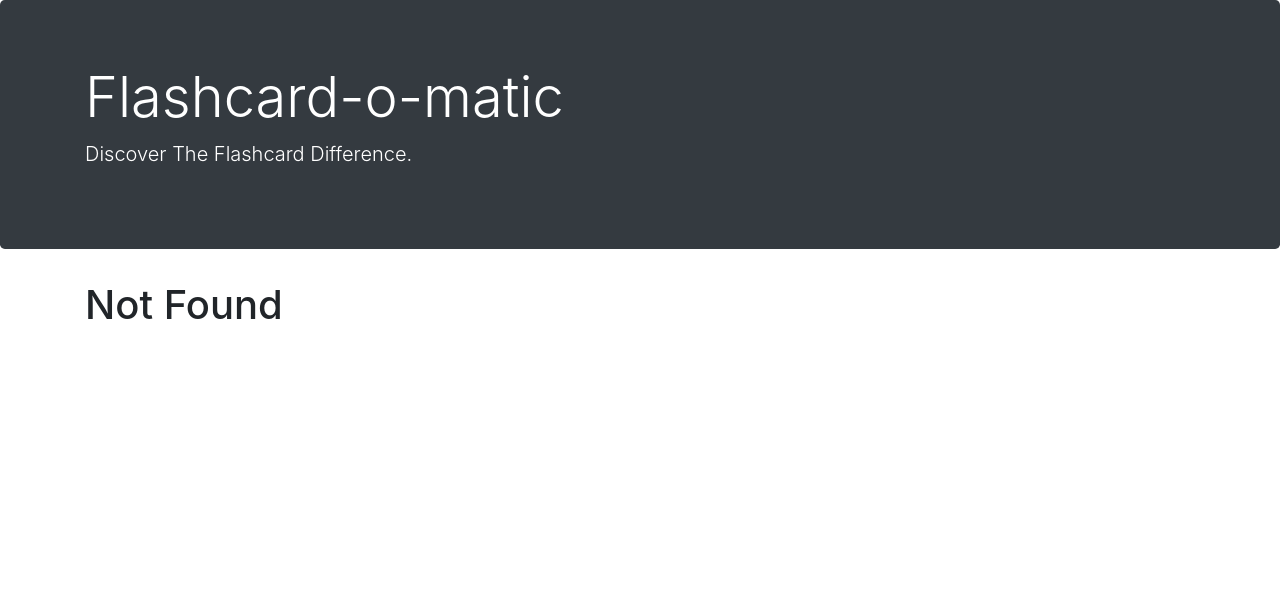
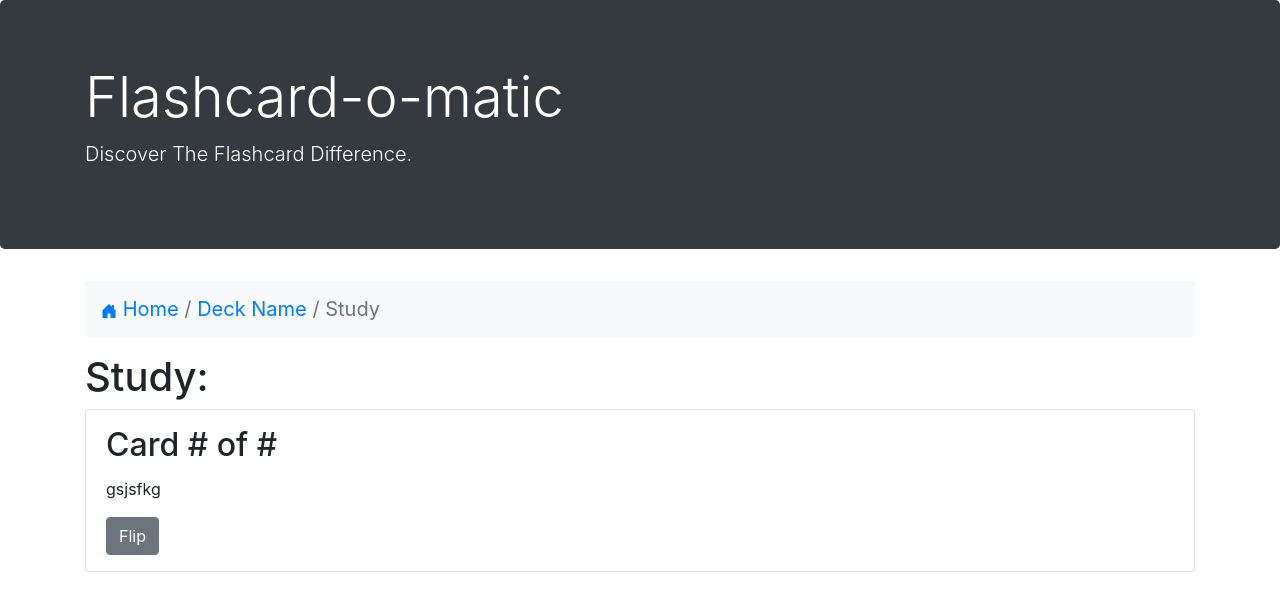
Before and after one commit to Valerie-Gtrz/flashcards_make_and_study, a React (Create React App) app: page /study in a window 1280 px wide. Before the commit this address had no page. Shown: the top 608 px of the page. Built offline with nearby package versions, Linux system fonts and the light colour scheme; a web font is replaced by a local one.

Commit message:
study page link and design

```diff
--- a/src/Layout/DeckHome.js
+++ /dev/null
@@ -1,10 +0,0 @@
-
-import HomeCard from "./HomeCard";
-
-function DeckHome() {
-  return (
-   <HomeCard />
-  );
-}
-
-export default DeckHome;
--- a/src/Layout/DeleteBtn.js
+++ b/src/Layout/DeleteBtn.js
@@ -1,18 +1,35 @@
 function DeleteBtn(){
+
+  // export const deleteCard = ({ mapped cards in deck }) => {
+  //   const { id } = useParams();
+  //   const history = useHistory();
+  //   const cards = mapped cards in deck.find((card) => card.id === {id}));
+  // const handleDelete = async (id) => {
+  //   const result = window.confirm("Are you sure you want to delete this card?");
+  //   if (result) {
+  //     await deletePost(id);
+  //     history.push('/')// TODO: After the post is deleted, send the user to the home page.
+  //   }
+  // };
+
     return(
         <div className="ml-auto">
-        <button type="button" name="delete" className="btn btn-danger">
+        <button
+        type="button"
+        name="delete"
+        className="btn btn-danger"
+        >
         <svg
           xmlns="http://www.w3.org/2000/svg"
           width="16"
           height="16"
           fill="currentColor"
-          class="bi bi-trash"
+          className="bi bi-trash"
           viewBox="0 0 16 16"
         >
           <path d="M5.5 5.5A.5.5 0 0 1 6 6v6a.5.5 0 0 1-1 0V6a.5.5 0 0 1 .5-.5zm2.5 0a.5.5 0 0 1 .5.5v6a.5.5 0 0 1-1 0V6a.5.5 0 0 1 .5-.5zm3 .5a.5.5 0 0 0-1 0v6a.5.5 0 0 0 1 0V6z" />
           <path
-            fill-rule="evenodd"
+            fillRule="evenodd"
             d="M14.5 3a1 1 0 0 1-1 1H13v9a2 2 0 0 1-2 2H5a2 2 0 0 1-2-2V4h-.5a1 1 0 0 1-1-1V2a1 1 0 0 1 1-1H6a1 1 0 0 1 1-1h2a1 1 0 0 1 1 1h3.5a1 1 0 0 1 1 1v1zM4.118 4 4 4.059V13a1 1 0 0 0 1 1h6a1 1 0 0 0 1-1V4.059L11.882 4H4.118zM2.5 3V2h11v1h-11z"
           />
         </svg>
--- a/src/Layout/Home.js
+++ b/src/Layout/Home.js
@@ -1,8 +1,8 @@
-import DeckHome from "./DeckHome";
+import HomeCard from "./HomeCard";
 
 function Home() {
   return (
-   <DeckHome />
+   <HomeCard />
   );
 }
 
--- a/src/Layout/HomeCard.js
+++ b/src/Layout/HomeCard.js
@@ -1,4 +1,4 @@
-import StudyBtn from "./StudyBtn";
+import StudyBtn from "./Study/StudyBtn";
 import ViewBtn from "./ViewBtn";
 import DeleteBtn from "./DeleteBtn";
 
@@ -9,7 +9,7 @@
           &#43; Create Deck
         </button>
         <div className="card">
-          <div class="card-body py-3">
+          <div className="card-body py-3">
             <div className="d-flex">
               <h2 className="card-title">Deck Title</h2>{" "}
               <p className="ml-auto"># cards</p>{" "}
--- /dev/null
+++ b/src/Layout/Study/StudyBtn.js
@@ -0,0 +1,39 @@
+import { Link, useParams } from 'react-router-dom';
+
+
+
+
+function StudyBtn() {
+
+
+//map through deck and render card index +1
+
+ const params = useParams();
+ const { name } = params;
+
+  return (
+
+    <div>
+      <Link to='/study'>
+      <button
+      type="button"
+      name="study"
+      className="btn btn-primary"
+      >
+        <svg
+          xmlns="http://www.w3.org/2000/svg"
+          width="16"
+          height="16"
+          fill="currentColor"
+          className="bi bi-book"
+          viewBox="0 0 16 16"
+        >
+          <path d="M1 2.828c.885-.37 2.154-.769 3.388-.893 1.33-.134 2.458.063 3.112.752v9.746c-.935-.53-2.12-.603-3.213-.493-1.18.12-2.37.461-3.287.811V2.828zm7.5-.141c.654-.689 1.782-.886 3.112-.752 1.234.124 2.503.523 3.388.893v9.923c-.918-.35-2.107-.692-3.287-.81-1.094-.111-2.278-.039-3.213.492V2.687zM8 1.783C7.015.936 5.587.81 4.287.94c-1.514.153-3.042.672-3.994 1.105A.5.5 0 0 0 0 2.5v11a.5.5 0 0 0 .707.455c.882-.4 2.303-.881 3.68-1.02 1.409-.142 2.59.087 3.223.877a.5.5 0 0 0 .78 0c.633-.79 1.814-1.019 3.222-.877 1.378.139 2.8.62 3.681 1.02A.5.5 0 0 0 16 13.5v-11a.5.5 0 0 0-.293-.455c-.952-.433-2.48-.952-3.994-1.105C10.413.809 8.985.936 8 1.783z" />
+        </svg>{" "}
+        Study
+      </button>
+      </Link>
+    </div>
+  );
+}
+export default StudyBtn;
--- /dev/null
+++ b/src/Layout/Study/StudyScreen.js
@@ -0,0 +1,42 @@
+//import { readDeck } from "../../utils/api";
+
+//console.log(readDeck());
+
+function StudyScreen() {
+  return (
+    <>
+      <nav className="navbar navbar-expand-lg navbar-light bg-light py-2">
+        <a className="navbar-brand" href="/">
+          <span className="text-primary">
+            <svg
+              xmlns="http://www.w3.org/2000/svg"
+              width="16"
+              height="16"
+              fill="currentColor"
+              className="bi bi-house-door-fill"
+              viewBox="0 0 16 16"
+            >
+              <path d="M6.5 14.5v-3.505c0-.245.25-.495.5-.495h2c.25 0 .5.25.5.5v3.5a.5.5 0 0 0 .5.5h4a.5.5 0 0 0 .5-.5v-7a.5.5 0 0 0-.146-.354L13 5.793V2.5a.5.5 0 0 0-.5-.5h-1a.5.5 0 0 0-.5.5v1.293L8.354 1.146a.5.5 0 0 0-.708 0l-6 6A.5.5 0 0 0 1.5 7.5v7a.5.5 0 0 0 .5.5h4a.5.5 0 0 0 .5-.5z" />
+            </svg>
+            {" "}Home <span className="text-muted">/</span> Deck Name{" "}
+            <span className="text-muted">/</span>{" "}
+            <span className="text-muted">Study</span>
+          </span>
+        </a>
+      </nav>
+
+      <h1 className="mt-3">Study:</h1>
+      <div className="card">
+        <div className="card-body py-3">
+          <h2 className="card-title">Card # of #</h2>
+          <p className="cardText">gsjsfkg</p>
+          <div>
+            <button className="btn btn-secondary">Flip</button>
+          </div>
+        </div>
+      </div>
+    </>
+  );
+}
+
+export default StudyScreen;
--- a/src/Layout/StudyBtn.js
+++ /dev/null
@@ -1,20 +0,0 @@
-function StudyBtn(){
-    return(
-   <div>
-   <button type="button" name="study" className="btn btn-primary">
-    <svg
-      xmlns="http://www.w3.org/2000/svg"
-      width="16"
-      height="16"
-      fill="currentColor"
-      class="bi bi-book"
-      viewBox="0 0 16 16"
-    >
-      <path d="M1 2.828c.885-.37 2.154-.769 3.388-.893 1.33-.134 2.458.063 3.112.752v9.746c-.935-.53-2.12-.603-3.213-.493-1.18.12-2.37.461-3.287.811V2.828zm7.5-.141c.654-.689 1.782-.886 3.112-.752 1.234.124 2.503.523 3.388.893v9.923c-.918-.35-2.107-.692-3.287-.81-1.094-.111-2.278-.039-3.213.492V2.687zM8 1.783C7.015.936 5.587.81 4.287.94c-1.514.153-3.042.672-3.994 1.105A.5.5 0 0 0 0 2.5v11a.5.5 0 0 0 .707.455c.882-.4 2.303-.881 3.68-1.02 1.409-.142 2.59.087 3.223.877a.5.5 0 0 0 .78 0c.633-.79 1.814-1.019 3.222-.877 1.378.139 2.8.62 3.681 1.02A.5.5 0 0 0 16 13.5v-11a.5.5 0 0 0-.293-.455c-.952-.433-2.48-.952-3.994-1.105C10.413.809 8.985.936 8 1.783z" />
-    </svg>{" "}
-    Study
-  </button>
-  </div>
-  )
-}
-export default StudyBtn;
--- a/src/Layout/ViewBtn.js
+++ b/src/Layout/ViewBtn.js
@@ -6,7 +6,7 @@
               width="16"
               height="16"
               fill="currentColor"
-              class="bi bi-eye"
+              className="bi bi-eye"
               viewBox="0 0 16 16"
             >
               <path d="M16 8s-3-5.5-8-5.5S0 8 0 8s3 5.5 8 5.5S16 8 16 8zM1.173 8a13.133 13.133 0 0 1 1.66-2.043C4.12 4.668 5.88 3.5 8 3.5c2.12 0 3.879 1.168 5.168 2.457A13.133 13.133 0 0 1 14.828 8c-.058.087-.122.183-.195.288-.335.48-.83 1.12-1.465 1.755C11.879 11.332 10.119 12.5 8 12.5c-2.12 0-3.879-1.168-5.168-2.457A13.134 13.134 0 0 1 1.172 8z" />
--- a/src/Layout/index.js
+++ b/src/Layout/index.js
@@ -3,9 +3,11 @@
 import NotFound from "./NotFound";
 import Home from "./Home"
 import {Route, Switch} from 'react-router-dom'
+import StudyScreen from "./Study/StudyScreen";
 
 
 function Layout() {
+  {/* TODO: Implement the screen starting here */}
   return (
     <div>
       <Header />
@@ -14,9 +16,9 @@
       <Route exact path='/'>
         <Home />
         </Route>
-        {/* TODO: Implement the screen starting here */}
-        {/*add routes and paths for views*/}
-        {/*at / shows a list of decks and 4 buttons*/}
+        <Route path='/study'>
+        <StudyScreen />
+        </Route>
         <NotFound />
         </Switch>
       </div>
```
